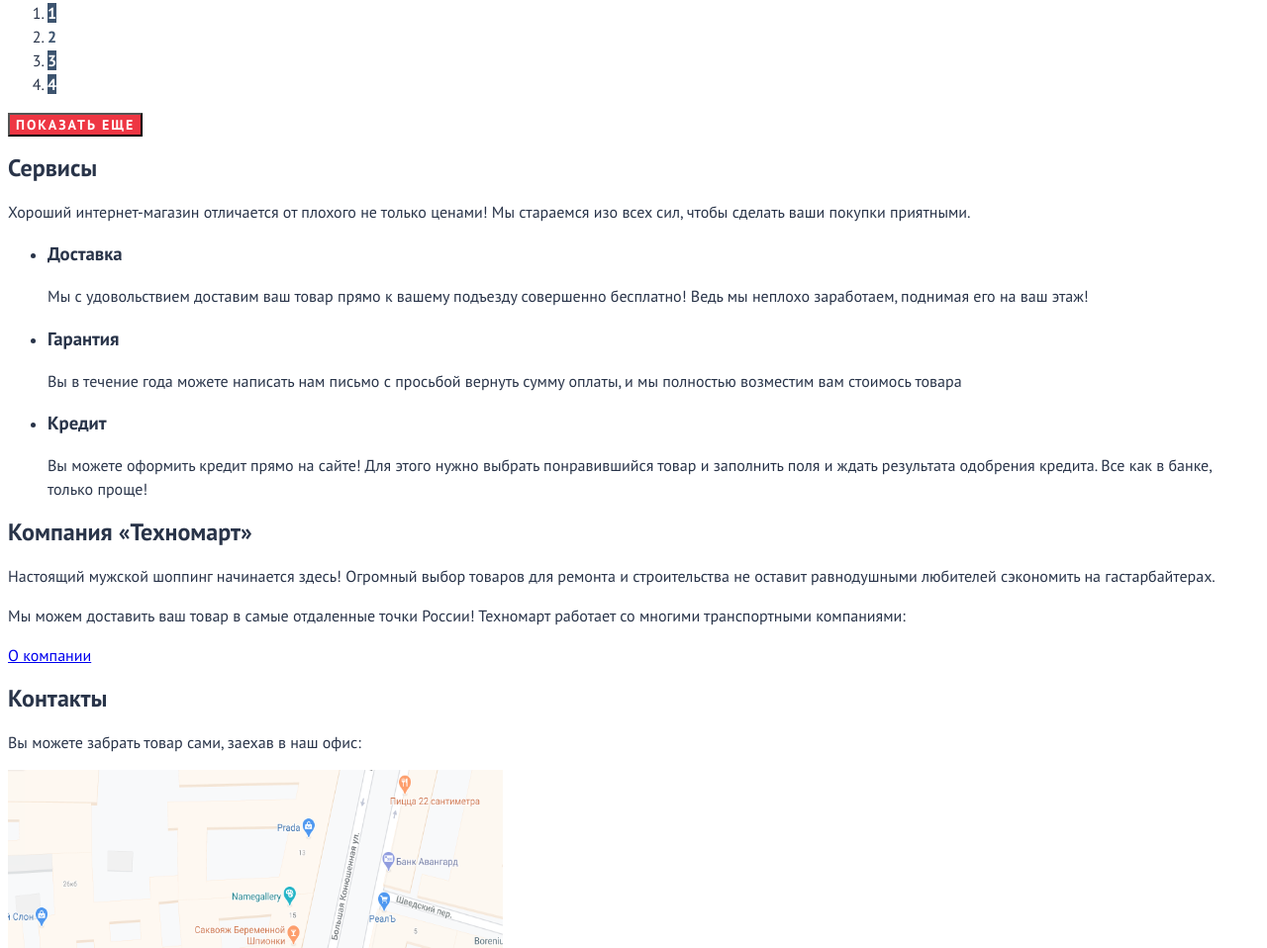
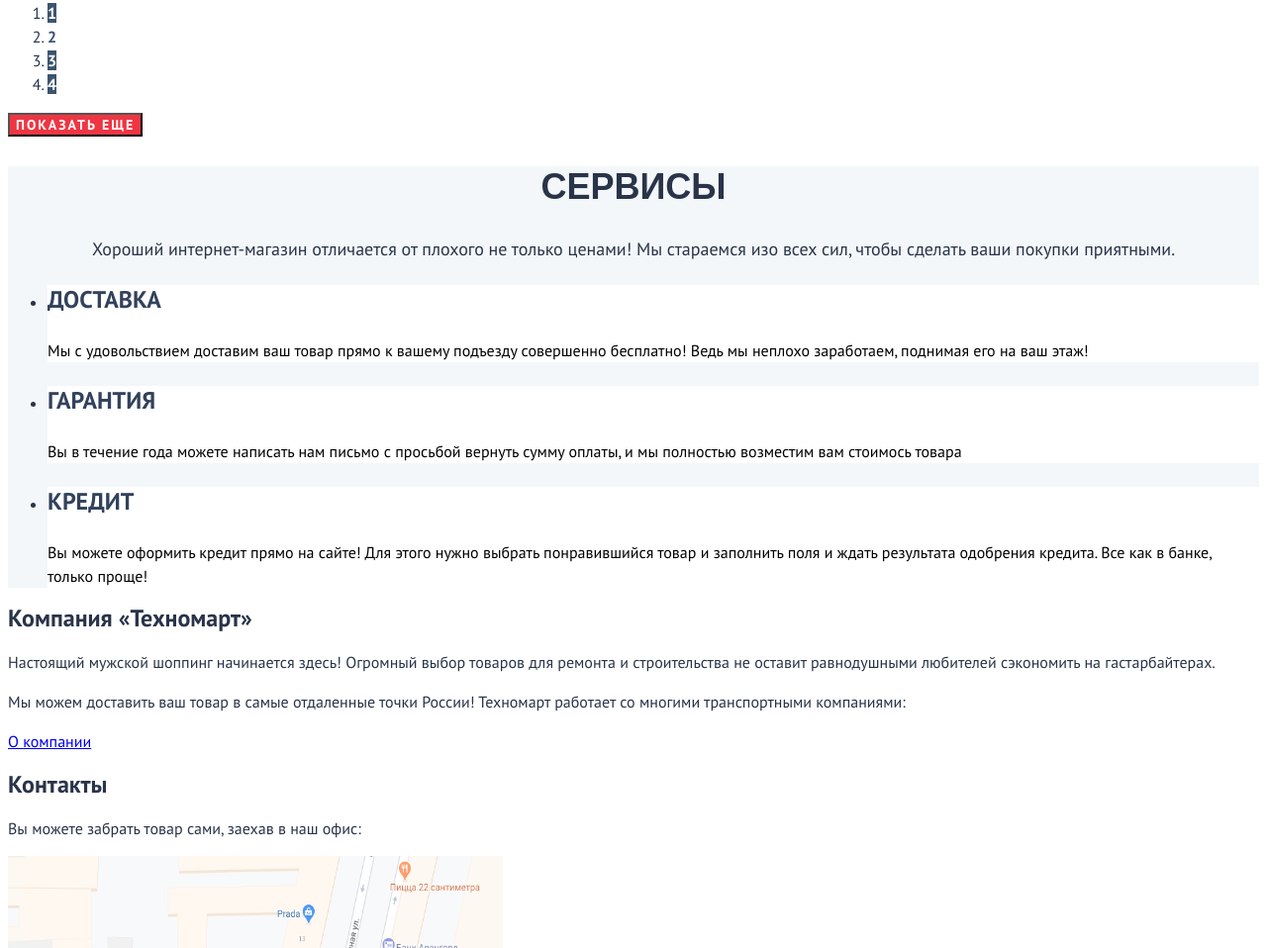
Before and after one commit to gr-sv/Technomart, a plain HTML site: page index.html in a window 1280 px wide. Shown: the part 5116-6074 px from the top of the page at 99% size. Drawn offline with Linux system fonts and the light colour scheme; a web font is replaced by a local one.

Commit message:
Добавляет базовую стилизацию блоку сервисы

```diff
--- a/index.html
+++ b/index.html
@@ -303,21 +303,21 @@
 				<button class="pagination-button button" type="button">Показать еще</button>
 			</section>
 
-			<section class="sevices">
-				<h2 class="sevices-title">Сервисы</h2>
-				<p class="sevices-description">Хороший интернет-магазин отличается от плохого не только ценами! Мы стараемся изо всех сил, чтобы сделать ваши покупки приятными.</p>
-				<ul class="sevices-list">
-					<li class="sevices-item">
-						<h3 class="sevices-title">Доставка</h3>
-						<p class="sevices-text">Мы с удовольствием доставим ваш товар прямо к вашему подъезду совершенно бесплатно! Ведь мы неплохо заработаем, поднимая его на ваш этаж!</p>
+			<section class="services">
+				<h2 class="services-title">Сервисы</h2>
+				<p class="services-description">Хороший интернет-магазин отличается от плохого не только ценами! Мы стараемся изо всех сил, чтобы сделать ваши покупки приятными.</p>
+				<ul class="services-list">
+					<li class="services-item">
+						<h3 class="services-item-title">Доставка</h3>
+						<p class="services-text">Мы с удовольствием доставим ваш товар прямо к вашему подъезду совершенно бесплатно! Ведь мы неплохо заработаем, поднимая его на ваш этаж!</p>
 					</li>
-					<li class="sevices-item">
-						<h3 class="sevices-title">Гарантия</h3>
-						<p class="sevices-text">Вы в течение года можете написать нам письмо с просьбой вернуть сумму оплаты, и мы полностью возместим вам стоимось товара</p>
+					<li class="services-item">
+						<h3 class="services-item-title">Гарантия</h3>
+						<p class="services-text">Вы в течение года можете написать нам письмо с просьбой вернуть сумму оплаты, и мы полностью возместим вам стоимось товара</p>
 					</li>
-					<li class="sevices-item">
-						<h3 class="sevices-title">Кредит</h3>
-						<p class="sevices-text">Вы можете оформить кредит прямо на сайте! Для этого нужно выбрать понравившийся товар и заполнить поля и ждать результата одобрения кредита. Все как в банке, только проще!</p>
+					<li class="services-item">
+						<h3 class="services-item-title">Кредит</h3>
+						<p class="services-text">Вы можете оформить кредит прямо на сайте! Для этого нужно выбрать понравившийся товар и заполнить поля и ждать результата одобрения кредита. Все как в банке, только проще!</p>
 					</li>
 				</ul>
 			</section>
--- a/styles/styles.css
+++ b/styles/styles.css
@@ -301,3 +301,38 @@ body {
     text-transform: uppercase;
     letter-spacing: 2px;
 }
+
+/* Sevices */
+
+.services {
+    background-color: #F3F7F9;
+}
+
+.services-title {
+    font-family: "Fira Sans", sans-serif;
+    font-size: 36px;
+    line-height: 42px;
+    text-align: center;
+    text-transform: uppercase;
+}
+
+.services-description {
+    font-size: 18px;
+    text-align: center;
+}
+
+.services-item {
+    background-color: #FFFFFF;
+}
+
+.services-item-title {
+    font-weight: 700;
+    font-size: 24px;
+    line-height: 30px;
+    color: #32425C;
+    text-transform: uppercase;
+}
+
+.services-text {
+    color: #000000;
+}
```
